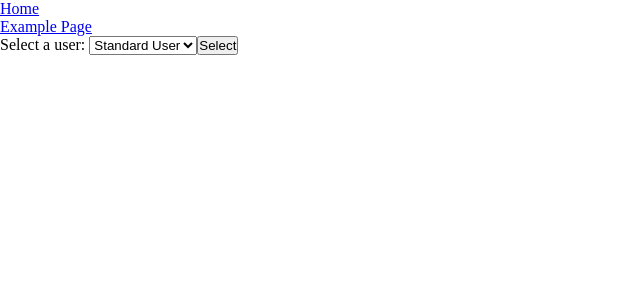
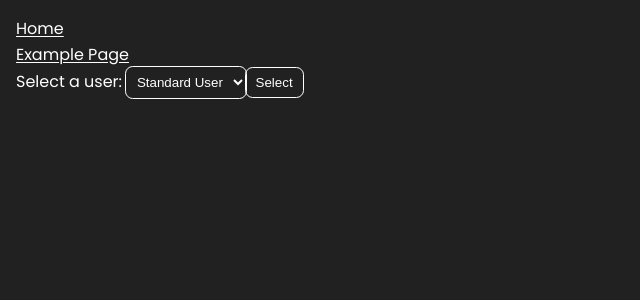
Before and after one commit to OliviaLeonieWalter/timereport-project, a React (Create React App) app: page / in a window 1280 px wide. Shown: the top 300 px of the page, without its empty margins (0-640 px from the left). Built offline with nearby package versions, Linux system fonts and the light colour scheme.

Commit message:
Base styling

```diff
--- a/src/components/Page.js
+++ b/src/components/Page.js
@@ -1,4 +1,3 @@
-import "../style/index.scss";
 import { Header } from './Header';
 import { Outlet as Content } from 'react-router-dom';
 
--- a/src/index.js
+++ b/src/index.js
@@ -1,6 +1,7 @@
 import React from 'react';
 import ReactDOM from 'react-dom';
 import App from './App';
+import "./index.scss";
 
 ReactDOM.render(
   <React.StrictMode>
--- /dev/null
+++ b/src/index.scss
@@ -0,0 +1,74 @@
+@import url("https://fonts.googleapis.com/css2?family=Poppins&display=swap");
+
+*,
+*::before,
+*::after {
+  margin: 0;
+  padding: 0;
+  box-sizing: border-box;
+}
+
+:root {
+  scroll-behavior: smooth;
+  padding: 1em;
+  font-family: Poppins;
+  line-height: 1.6;
+  color: white;
+  background-color: #212121;
+}
+
+ul {
+  list-style: none;
+}
+
+a {
+  color: white;
+  text-underline-offset: 2px;
+
+  &:hover,
+  &:focus-visible {
+    text-decoration-color: dodgerblue;
+  }
+
+  &:active {
+    color: dodgerblue;
+  }
+}
+
+button {
+  padding: 0.5em 0.75em;
+  outline: 1px solid white;
+  border: 0;
+  border-radius: 0.5em;
+  color: white;
+  background-color: transparent;
+
+  &:hover,
+  &:focus-visible {
+    outline-color: dodgerblue;
+    outline-offset: -2px;
+  }
+
+  &:active {
+    color: dodgerblue;
+  }
+}
+
+select {
+  padding: 0.5em;
+  color: white;
+  outline: 1px solid white;
+  border: 0;
+  border-radius: 0.5em;
+  background-color: transparent;
+
+  &:hover,
+  &:focus-visible {
+    outline-color: dodgerblue;
+    outline-offset: -2px;
+  }
+
+  > option {
+    background-color: #212121;
+  }
+}
--- a/src/style/index.scss
+++ /dev/null
@@ -1,7 +0,0 @@
-*,
-*::before,
-*::after {
-  margin: 0;
-  padding: 0;
-  box-sizing: border-box;
-}
```
